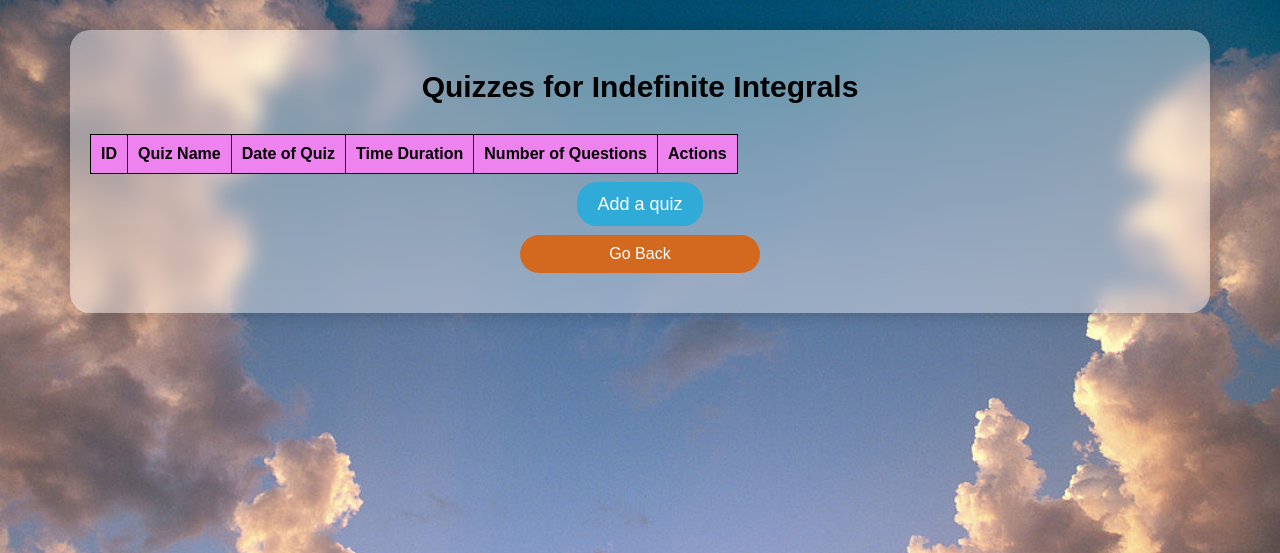
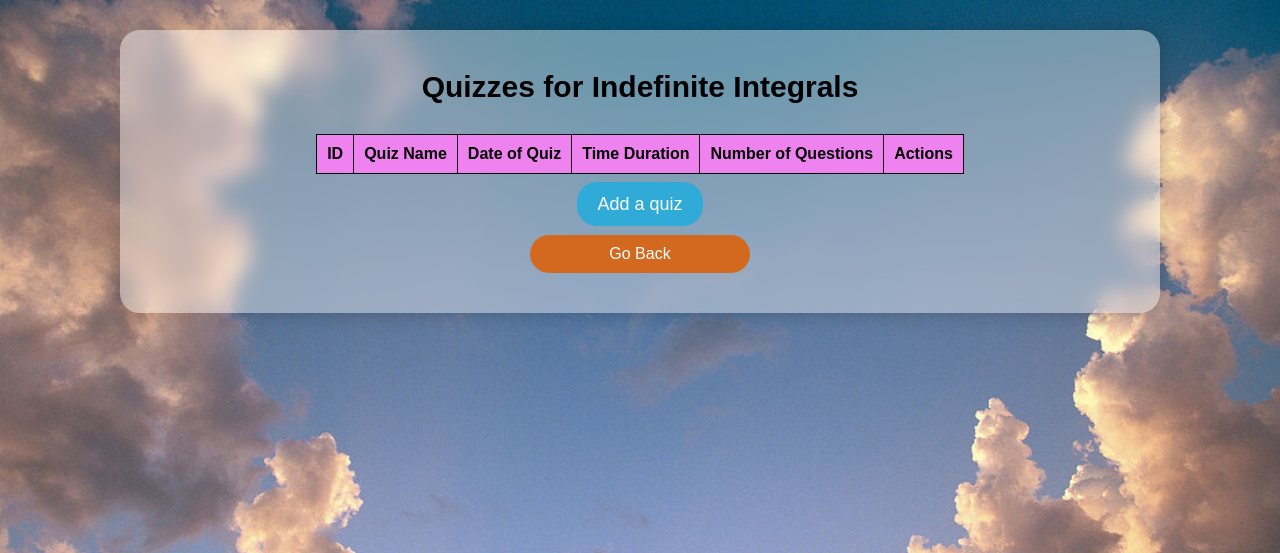
Before and after one commit to 22f3002631/Quiz-Master-V1, a Flask app: a page that uses templates/view_quizzes.html in a window 1280 px wide. Shown: the part 91-644 px from the top of the page. Run offline with Flask 3, Linux system fonts and the light colour scheme; a user stored in the database is signed in; data comes from the database, SQL or seed files in the repository; data that the repository does not hold is empty.

Commit message:
Modified css for table

```diff
--- a/templates/view_quizzes.html
+++ b/templates/view_quizzes.html
@@ -8,7 +8,7 @@
         <link rel="stylesheet" href="/static/addeditany.css">
         <style>
             main{
-                max-width: 1100px;
+                max-width: 1000px;
                 margin:auto;
                 margin-top: 30px;
                 padding: 20px;
@@ -17,6 +17,7 @@
                 backdrop-filter: blur(10px);
             }
             #qtable{
+                margin:auto;
                 margin-bottom: 20px;
                 border-collapse: collapse;
                 table-layout: fixed;
```
